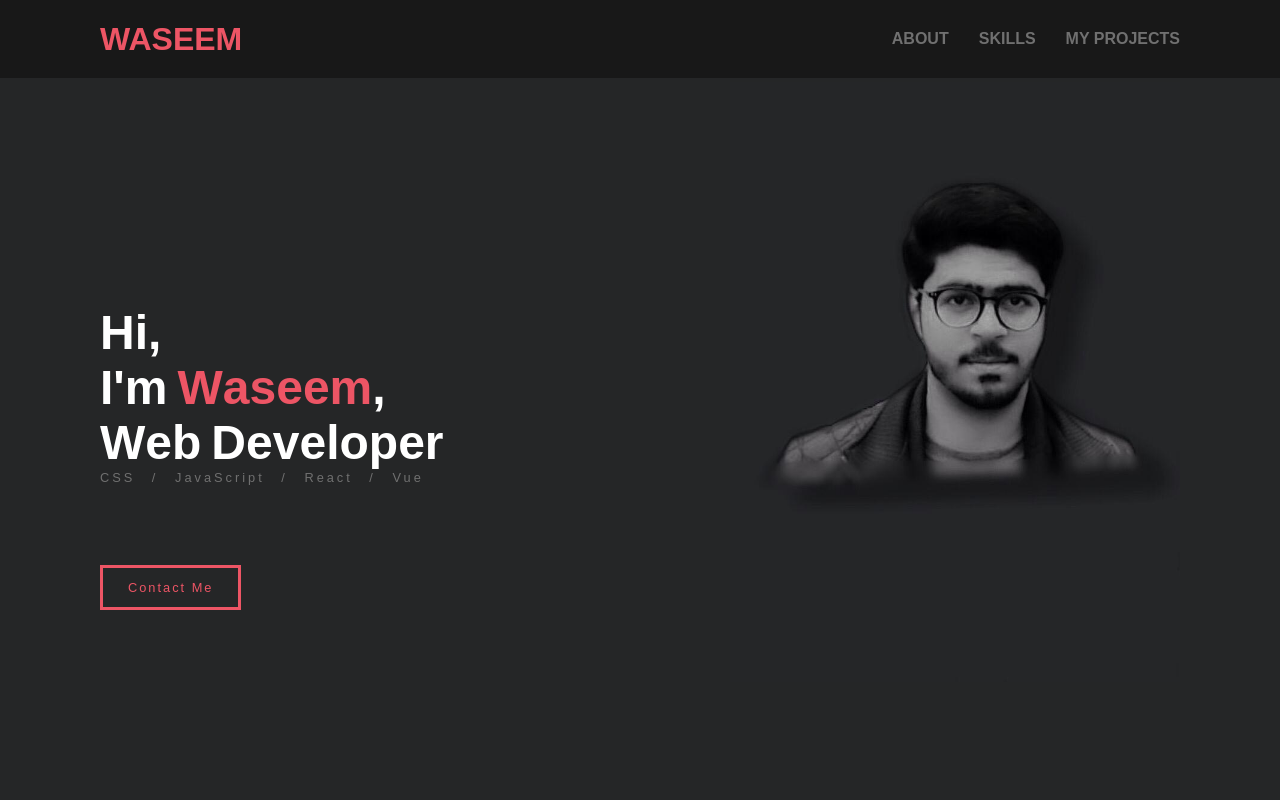
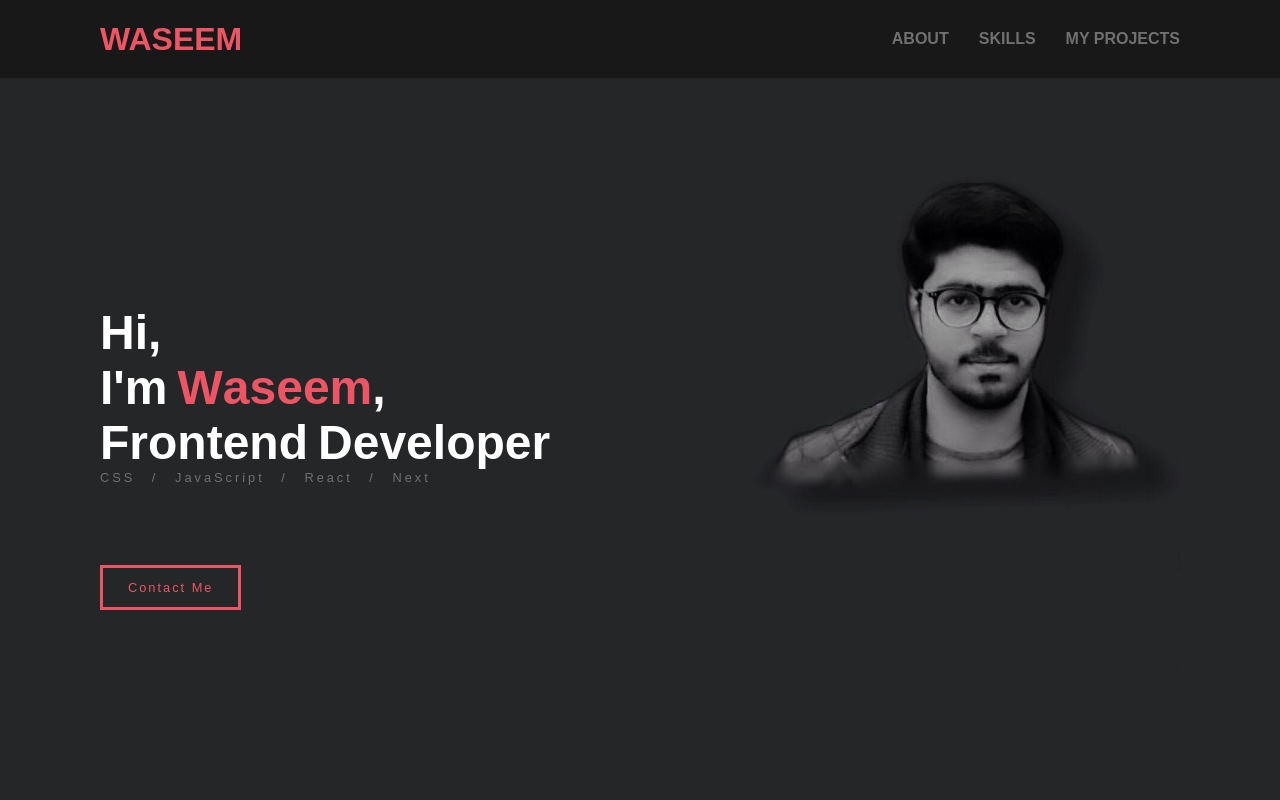
Before and after one commit to WaseemTalib/portfolio, a React (Create React App) app: page / in a window 1280 px wide. Shown: the top 800 px of the page. Built offline with nearby package versions, Linux system fonts and the light colour scheme.

Commit message:
Skills Change

```diff
--- a/src/component/Header.jsx
+++ b/src/component/Header.jsx
@@ -20,9 +20,14 @@ const Header = (props) => {
                     <span className="name m-left">m</span>
                     <span className="m-left">,</span>
                     <br />
-                    <span>W</span>
+                    <span>F</span>
+                    <span className="m-left">r</span>
+                    <span className="m-left">o</span>
+                    <span className="m-left">n</span>
+                    <span className="m-left">t</span>
                     <span className="m-left">e</span>
-                    <span className="m-left" style={{marginRight:"10px"}}>b</span>
+                    <span className="m-left">n</span>
+                    <span className="m-left" style={{marginRight:"10px"}}>d</span>
                     <span>D</span>
                     <span className="m-left">e</span>
                     <span className="m-left">v</span>
@@ -34,7 +39,7 @@ const Header = (props) => {
                     <span className="m-left">r</span>
                 </h1>
 
-                <p>CSS / JavaScript / React / Vue</p>
+                <p>CSS / JavaScript / React / Next</p>
                 <a href="#contact">Contact Me</a>
             </div>
             <div className="profile-img">
```
